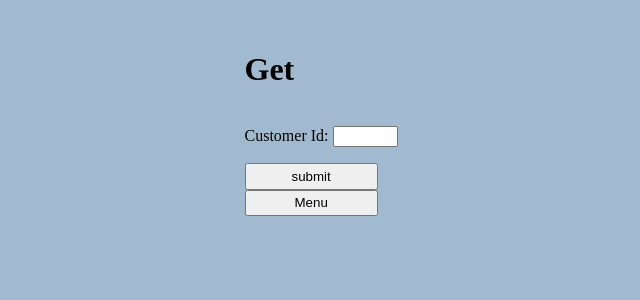
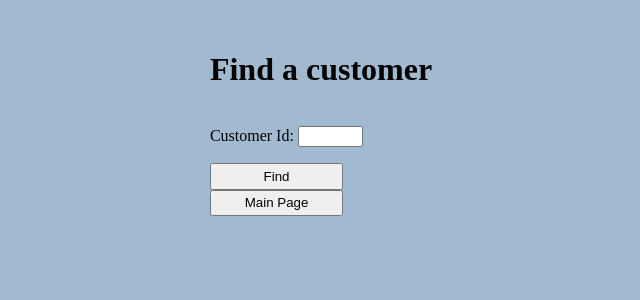
Before and after one commit to CodeLaMat/NODE_Projects, a Node server app: page /getCustomer in a window 1280 px wide. Shown: the top 300 px of the page, without its empty margins (319-959 px from the left). Run offline with Node 20, Linux system fonts and the light colour scheme.

Commit message:
task updated

```diff
--- a/Alishov_Eyvaz_customer_project/index.js
+++ b/Alishov_Eyvaz_customer_project/index.js
@@ -33,8 +33,8 @@ app.get("/all", (req, res) =>
 
 app.get("/getCustomer", (req, res) =>
   res.render("getCustomer", {
-    title: "Get",
-    header: "Get",
+    title: "Find customer",
+    header: "Find a customer",
     action: "/getCustomer",
   })
 );
@@ -54,11 +54,11 @@ app.get("/inputform", (req, res) =>
     title: "Add customer",
     header: "Add a new customer",
     action: "/input",
-    id: { value: "", readonly: "" },
+    customerId: { value: "", readonly: "" },
     firstname: { value: "", readonly: "" },
     lastname: { value: "", readonly: "" },
     address: { value: "", readonly: "" },
-    class: { value: "", readonly: "" },
+    customerclass: { value: "", readonly: "" },
   })
 );
 
@@ -76,11 +76,11 @@ app.get("/updateform", (req, res) =>
     title: "Update customer",
     header: "Update customer data",
     action: "/updatedata",
-    id: { value: "", readonly: "" },
+    customerId: { value: "", readonly: "" },
     firstname: { value: "", readonly: "readonly" },
     lastname: { value: "", readonly: "readonly" },
     address: { value: "", readonly: "readonly" },
-    class: { value: "", readonly: "readonly" },
+    customerclass: { value: "", readonly: "readonly" },
   })
 );
 
@@ -94,11 +94,11 @@ app.post("/updatedata", (req, res) => {
         title: "Update customer",
         header: "Update customer data",
         action: "/update",
-        id: { value: customer.id, readonly: "readonly" },
+        customerId: { value: customer.customerId, readonly: "readonly" },
         firstname: { value: customer.firstname, readonly: "" },
         lastname: { value: customer.lastname, readonly: "" },
         address: { value: customer.address, readonly: "" },
-        class: { value: customer.class, readonly: "" },
+        customerclass: { value: customer.class, readonly: "" },
       })
     )
     .catch((error) => sendErrorPage(res, error));
@@ -115,8 +115,8 @@ app.post("/update", (req, res) => {
 
 app.get("/removeCustomer", (req, res) =>
   res.render("getCustomer", {
-    title: "Remove",
-    header: "removeCustomer",
+    title: "Remove customer",
+    header: "Remove a customer from database",
     action: "/removeCustomer",
   })
 );
--- a/Alishov_Eyvaz_customer_project/menu.html
+++ b/Alishov_Eyvaz_customer_project/menu.html
@@ -5,13 +5,13 @@
     <meta http-equiv="X-UA-Compatible" content="IE=edge" />
     <meta name="viewport" content="width=device-width, initial-scale=1.0" />
     <link rel="stylesheet" href="/styles/styles.css" />
-    <title>Menu</title>
+    <title>Main Page</title>
   </head>
   <body>
     <main>
-      <h1>Menu</h1>
+      <h1>Main Page</h1>
       <a href="/all"><button>Get all</button></a>
-      <a href="/getCustomer"><button>Get customer</button></a>
+      <a href="/getCustomer"><button>Find customer</button></a>
       <a href="/inputform"><button>Add new customer</button></a>
       <a href="/updateform"><button>Update customer</button></a>
       <a href="/removeCustomer"><button>Delete customer</button></a>
--- a/Alishov_Eyvaz_customer_project/pages/allCustomers.ejs
+++ b/Alishov_Eyvaz_customer_project/pages/allCustomers.ejs
@@ -23,16 +23,16 @@
         <tbody>
           <% result.forEach(customer => { %>
           <tr>
-            <td><%= customer.id %></td>
+            <td><%= customer.customerId %></td>
             <td><%= customer.firstname %></td>
             <td><%= customer.lastname %></td>
             <td><%= customer.address %></td>
-            <td><%= customer.class %></td>
+            <td><%= customer.customerclass %></td>
           </tr>
           <% }) %>
         </tbody>
       </table>
-      <a href="/"><button>Menu</button></a>
+      <a href="/"><button>Main Page</button></a>
     </main>
   </body>
 </html>
--- a/Alishov_Eyvaz_customer_project/pages/customerPage.ejs
+++ b/Alishov_Eyvaz_customer_project/pages/customerPage.ejs
@@ -11,12 +11,12 @@
     <main>
       <h1>Customer data</h1>
       <p>
-        <span class="legend">Customer id:</span><span><%= result.id %></span>
+        <span class="legend">Customer id:</span><span><%= result.customerId %></span>
       </p>
       <p>Name: <%= result.firstname %> <%= result.lastname %></p>
       <p>Address is <%= result.address %></p>
-      <p>Class: <%= result.class %></p>
-      <a href="/"><button>Menu</button></a>
+      <p>Class: <%= result.customerclass %></p>
+      <a href="/"><button>Main Page</button></a>
     </main>
   </body>
 </html>
--- a/Alishov_Eyvaz_customer_project/pages/getCustomer.ejs
+++ b/Alishov_Eyvaz_customer_project/pages/getCustomer.ejs
@@ -15,9 +15,9 @@
           <label for="id">Customer Id:</label>
           <input type="text" id="id" name="id" size="5" />
         </p>
-        <button type="submit">submit</button>
+        <button type="submit">Find</button>
       </form>
-      <a href="/"><button>Menu</button></a>
+      <a href="/"><button>Main Page</button></a>
     </main>
   </body>
 </html>
--- a/Alishov_Eyvaz_customer_project/pages/statusPage.ejs
+++ b/Alishov_Eyvaz_customer_project/pages/statusPage.ejs
@@ -11,7 +11,7 @@
     <main>
       <h1 class="<%= status.type %>"><%= header %></h1>
       <p class="<%= status.type %>"><%= status.message %></p>
-      <a href="/"><button>Menu</button></a>
+      <a href="/"><button>Main Page</button></a>
     </main>
   </body>
 </html>
--- a/Alishov_Eyvaz_customer_project/public/styles/styles.css
+++ b/Alishov_Eyvaz_customer_project/public/styles/styles.css
@@ -14,7 +14,7 @@ form {
 }
 
 input[readonly] {
-  background-color: rgb(222, 207, 207);
+  background-color: rgb(174, 167, 167);
 }
 
 table {
```
Also changed, not shown: Alishov_Eyvaz_customer_project/pages/form.ejs (+12 -12 lines), Alishov_Eyvaz_customer_project/storage/Alishov_Eyvaz_customers.json, Alishov_Eyvaz_customer_project/storage/customerAdapter.js, Alishov_Eyvaz_customer_project/storage/dataStorageLayer.js, Alishov_Eyvaz_customer_project/storage/statusCodes.js, Alishov_Eyvaz_customer_project/storage/storageConfig.json, Alishov_Eyvaz_customer_project/storage/storageLayer.js, 1 other file.
